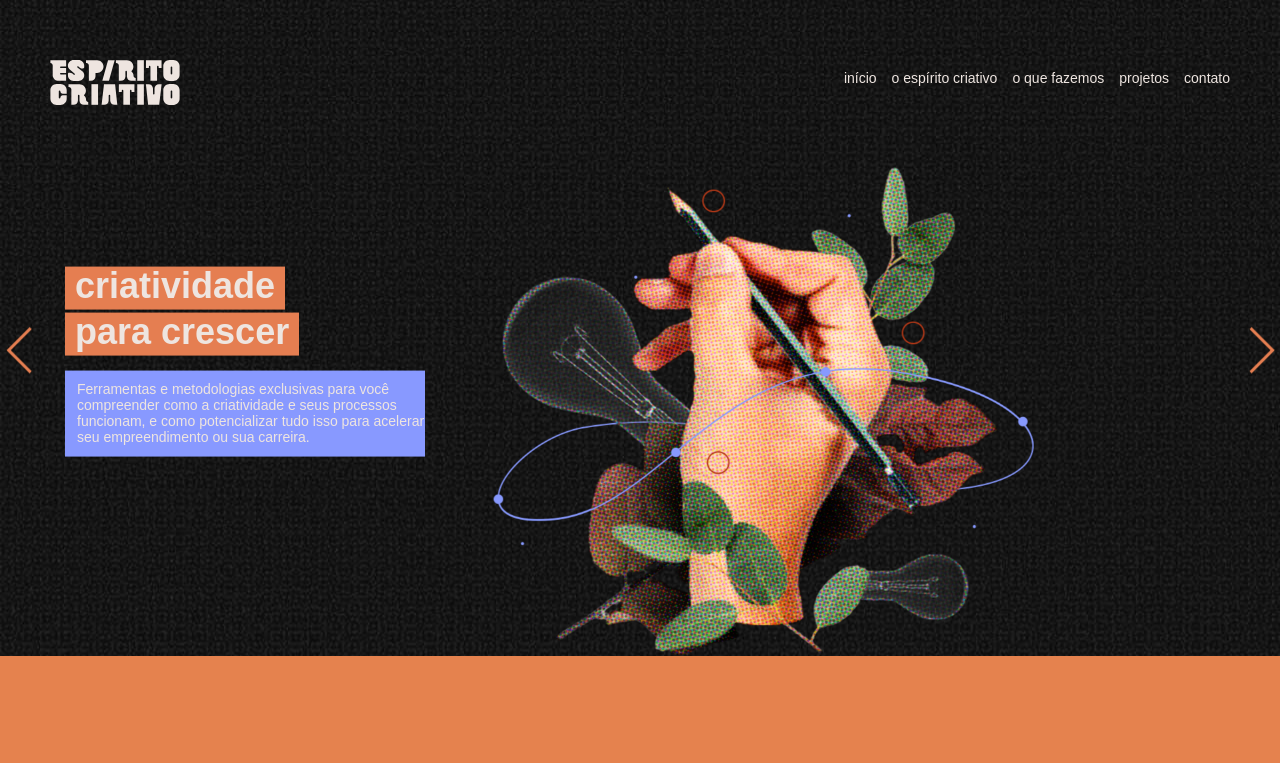
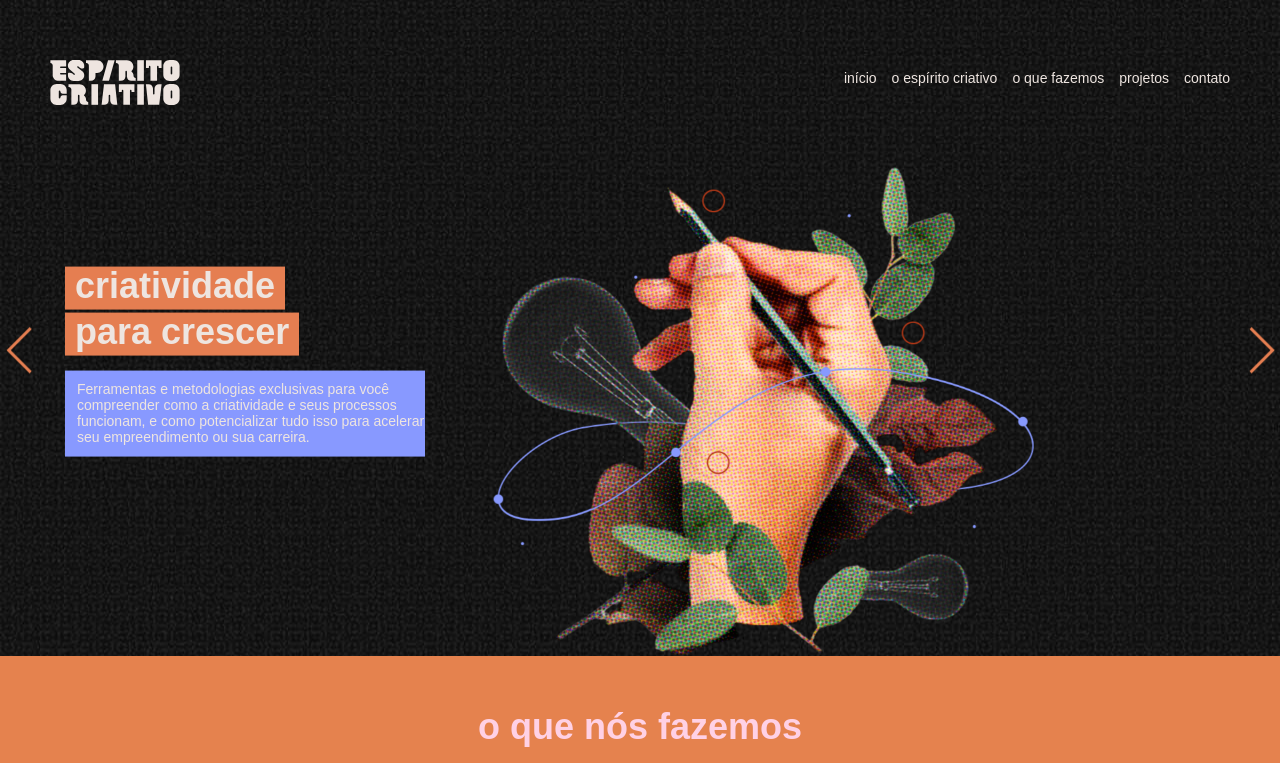
Before and after one commit to eduardodearaujo/espirito-criativo2021, a Next.js app: page / in a window 1280 px wide. Shown: the top 763 px of the page. Built offline with nearby package versions, Linux system fonts and the light colour scheme; a web font is replaced by a local one.

Commit message:
Add a seção "o que fazemos" à página inicial

```diff
--- a/pages/index.jsx
+++ b/pages/index.jsx
@@ -4,6 +4,7 @@ import styles from "../styles/Home.module.css";
 import { Header } from "@components/Header";
 import { Menu } from "@components/Menu";
 import { SlideShow } from "@components/SlideShow";
+import { WhatWeDo } from "@components/WhatWeDo"
 import { Footer } from "@components/Footer"
 
 function Home() {
@@ -20,6 +21,8 @@ function Home() {
         <SlideShow />
       </Header>
 
+      <WhatWeDo />
+
       <Footer />
     </div>
   );
```
